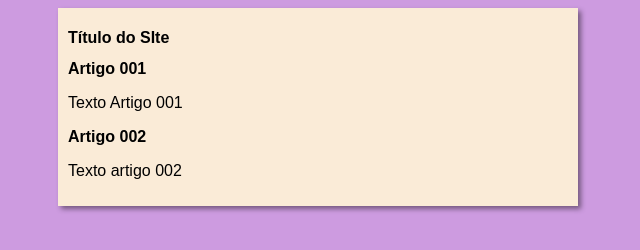
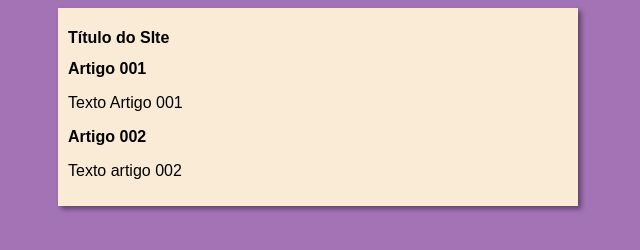
Before and after one commit to IsaDevFront/projeto-site, a plain HTML site: page index.html in a window 1280 px wide. Shown: the whole page, without its empty margins (322-962 px from the left). Drawn offline with Linux system fonts and the light colour scheme.

Commit message:
Update style.css

```diff
--- a/estilos/style.css
+++ b/estilos/style.css
@@ -4,7 +4,7 @@
 
 }
 body{
-    background-color: rgb(205, 155, 224);
+    background-color: rgb(163, 115, 182);
 }
 main{
     background-color: antiquewhite;
```
